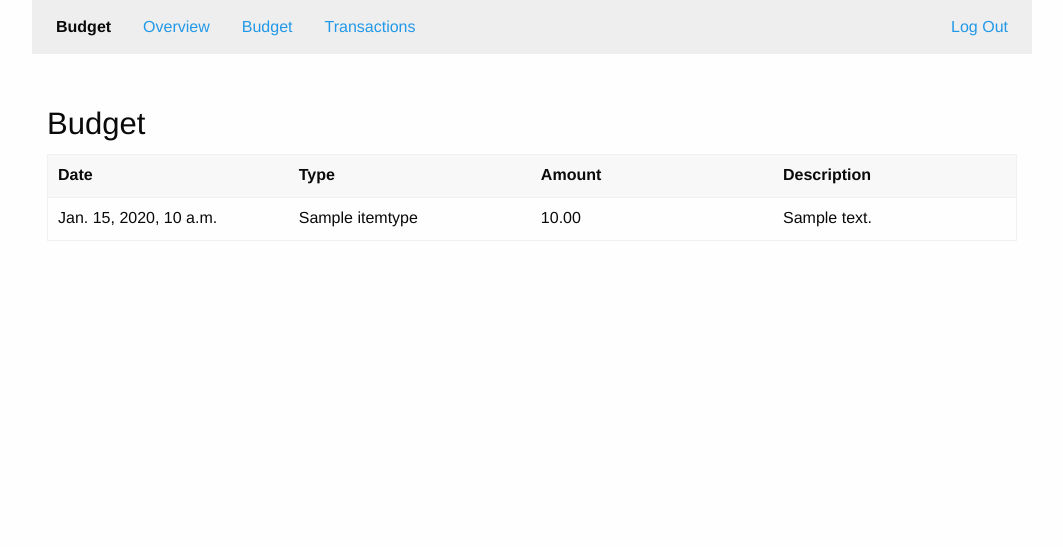
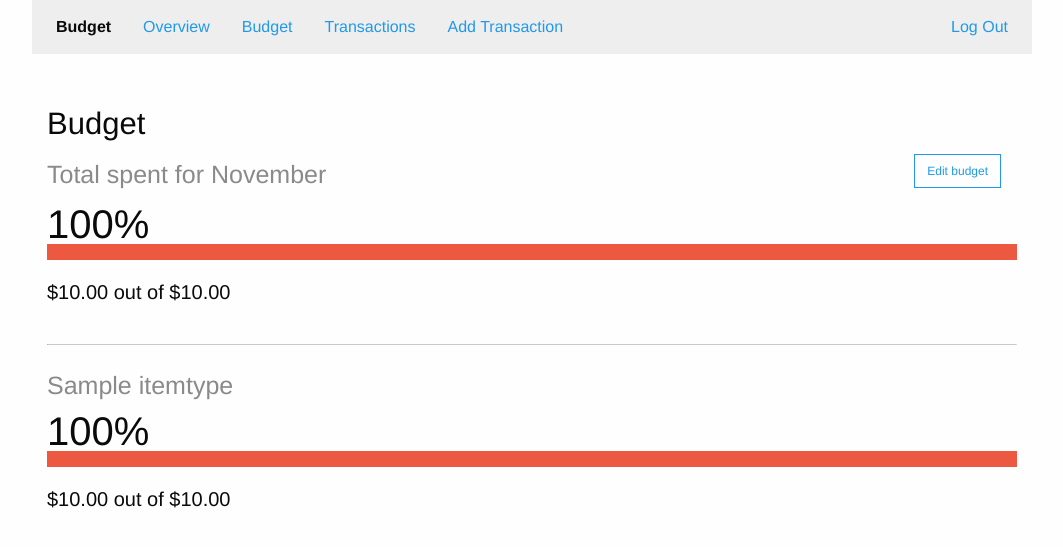
Before and after one commit to awkweb/Wilbur, a Django app: template budget/templates/budget/budget.html in a window 1280 px wide. Shown: the top 547 px of the page, without its empty margins (108-1171 px from the left). Run offline with Django 3.2, Linux system fonts and the light colour scheme; tables that the repository leaves empty hold one stand-in row (values such as "Sample post"); the template is opened without the code that fills it: values that come from a table or form of the project are taken from there, most other values are stand-ins (such as "Sample title", 1, 10 or a date in 2020).

Commit message:
Finish v1 of budget and transaction pages

```diff
--- a/budget/admin.py
+++ b/budget/admin.py
@@ -23,7 +23,7 @@ class ItemAdmin(admin.ModelAdmin):
 class TransactionAdmin(admin.ModelAdmin):
     fieldsets = [
         (None,
-            {'fields': ['budget_item', 'type', 'name', 'amount', 'transaction_date', 'creation_date']}),
+            {'fields': ['item', 'type', 'name', 'amount', 'transaction_date', 'creation_date']}),
     ]
     list_display = ('item', 'name', 'amount', 'transaction_date', 'type',)
     list_filter = ['type', 'amount', 'transaction_date']
--- a/budget/models.py
+++ b/budget/models.py
@@ -14,12 +14,25 @@ class Budget(models.Model):
         items = Item.objects.filter(budget=self)
         return items
 
-    def get_total_for_transactions(self):
-        items = self.get_budget_items()
+    def get_transactions(self):
+        items = self.get_items()
+        transaction_list = []
+        for item in items:
+            transactions = item.get_transactions()
+            for transaction in transactions:
+                transaction_list.append(transaction)
+        return transaction_list
+
+    def get_sum_transactions(self):
+        items = self.get_items()
         total = 0
         for item in items:
-            total += item.amount
+            total += item.get_sum_transactions()
         return total
+
+    def get_percent_spent(self):
+        total = self.get_sum_transactions()
+        return total / self.amount * 100
 
 
 class ItemType(models.Model):
@@ -44,6 +57,17 @@ class Item(models.Model):
         transactions = Transaction.objects.filter(item=self)
         return transactions
 
+    def get_sum_transactions(self):
+        transactions = self.get_transactions()
+        total = 0
+        for transaction in transactions:
+            total += transaction.amount
+        return total
+
+    def get_percent_spent(self):
+        total = self.get_sum_transactions()
+        return total / self.amount * 100
+
 
 class Transaction(models.Model):
     item = models.ForeignKey(Item)
--- a/budget/static/budget/css/styles.css
+++ b/budget/static/budget/css/styles.css
@@ -2,6 +2,6 @@
     margin-top: 10rem;
 }
 
-.alert {
+.error {
     margin-top: 2rem;
 }
--- a/budget/templates/budget/budget.html
+++ b/budget/templates/budget/budget.html
@@ -5,7 +5,7 @@
 
 {% include 'navbar.html' %}
 
-{% widthratio total_spent budget.amount 100 as spent_percentage %}
+{% widthratio budget.get_sum_transactions budget.amount 100 as spent_percentage %}
 
 <br>
 <br>
@@ -18,28 +18,58 @@
 
 <div class="row">
     <div class="small-10 small-centered columns">
-        <table class="hover">
-            <thead>
-            <tr>
-                <th width="250">Date</th>
-                <th width="250">Type</th>
-                <th width="250">Amount</th>
-                <th width="250">Description</th>
-            </tr>
-            </thead>
-            <tbody>
-            {% for item in items %}
-            <tr>
-                <td>{{ item.creation_date }}</td>
-                <td>{{ item.type.name }}</td>
-                <td>{{ item.amount }}</td>
-                <td>{{ item.description }}</td>
-            </tr>
-            {% endfor %}
-            </tbody>
-        </table>
+        <div class="clearfix">
+            <h4 class="subheader float-left">Total spent for {% now "F" %}</h4>
+            <a href="#" class="small hollow button float-right">Edit budget</a>
+        </div>
+        <div class="stat">{{ spent_percentage }}%</div>
     </div>
 </div>
 
+<div class="row">
+    <div class="small-10 small-centered columns">
+        {% with budget.get_percent_spent as total %}
+        <div class="{% if total <= 40 %}success{% elif total > 40 and total <= 80 %}warning{% else %}alert{% endif %} progress"
+             role="progressbar" tabindex="0" aria-valuenow="{{ item.get_sum_transactions }}"
+             aria-valuemin="0"
+             aria-valuetext="{{ spent_percentage }} percent" aria-valuemax="{{ budget.amount }}">
+            <div class="progress-meter" style="width: {{ spent_percentage }}%"></div>
+        </div>
+        {% endwith %}
+        <p class="lead">${{ budget.get_sum_transactions }} out of ${{ budget.amount }}</p>
+    </div>
+</div>
+
+<div class="row">
+    <div class="small-10 small-centered columns">
+        <hr>
+    </div>
+</div>
+
+{% for item in items %}
+{% widthratio item.get_sum_transactions item.amount 100 as spent_percentage %}
+<div class="row">
+    <div class="small-10 small-centered columns">
+        <h4 class="subheader">{{ item.type.name }}</h4>
+        <div class="stat">{{ spent_percentage }}%</div>
+    </div>
+</div>
+
+<div class="row">
+    <div class="small-10 small-centered columns">
+        {% with item.get_percent_spent as total %}
+        <div class="{% if total <= 40 %}success{% elif total > 40 and total <= 80 %}warning{% else %}alert{% endif %} progress"
+             role="progressbar" tabindex="0"
+             aria-valuenow="{{ item.get_sum_transactions }}"
+             aria-valuemin="0"
+             aria-valuetext="{{ spent_percentage }} percent" aria-valuemax="{{ item.amount }}">
+            <div class="progress-meter" style="width: {{ spent_percentage }}%"></div>
+        </div>
+        {% endwith %}
+        <p class="lead">${{ item.get_sum_transactions }} out of ${{ item.amount }}</p>
+    </div>
+</div>
+{% endfor %}
+
 <br>
 {% endblock %}
--- a/budget/templates/budget/login.html
+++ b/budget/templates/budget/login.html
@@ -15,7 +15,7 @@
 </div>
 
 {% if error_message %}
-<div class="row alert">
+<div class="row error">
   <div class="small-4 small-centered columns callout warning" data-closable>
       <!--<button class="close-button" data-close aria-label="Dismiss alert">&times;</button>-->
       <p>{{ error_message }}</p>
--- a/budget/templates/budget/navbar.html
+++ b/budget/templates/budget/navbar.html
@@ -6,6 +6,7 @@
                 <li><a href="{% url 'budget:overview' %}">Overview</a></li>
                 <li><a href="{% url 'budget:budget' %}">Budget</a></li>
                 <li><a href="{% url 'budget:transactions' %}">Transactions</a></li>
+                <li><a href="#">Add Transaction</a></li>
             </ul>
         </div>
         <div class="top-bar-right">
--- a/budget/templates/budget/transactions.html
+++ b/budget/templates/budget/transactions.html
@@ -30,10 +30,10 @@
             <tbody>
             {% for transaction in transactions %}
             <tr>
-                <td>{{ transaction.creation_date }}</td>
-                <td>{{ transaction.type.name }}</td>
+                <td>{{ transaction.transaction_date }}</td>
+                <td>{{ transaction.item.type.name }}</td>
                 <td>{{ transaction.amount }}</td>
-                <td>{{ transaction.description }}</td>
+                <td>{{ transaction.name }}</td>
             </tr>
             {% endfor %}
             </tbody>
```
Also changed, not shown: budget/templates/budget/overview.html (+13 -12 lines), budget/views.py (+17 -23 lines).
